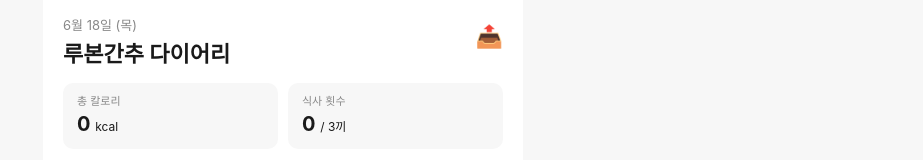
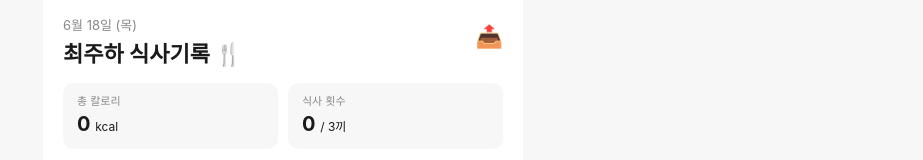
Before and after one commit to cHoIjUhV/diet-diary, a Next.js app: page / in a window 1280 px wide. Shown: the top 160 px of the page, without its empty margins (357-1280 px from the left). Built offline with nearby package versions, Linux system fonts and the light colour scheme; no server answers; the database is empty.

Commit message:
제목 변경: 최주하 식사기록

```diff
--- a/app/layout.tsx
+++ b/app/layout.tsx
@@ -2,7 +2,7 @@ import type { Metadata } from 'next'
 import './globals.css'
 
 export const metadata: Metadata = {
-  title: '루본간추 다이어리',
+  title: '최주하 식사기록 🍴',
   description: '나만의 식사 기록 앱',
   manifest: '/manifest.json',
 }
--- a/app/page.tsx
+++ b/app/page.tsx
@@ -55,7 +55,7 @@ export default function Home() {
         <div style={{ display: 'flex', justifyContent: 'space-between', alignItems: 'flex-start' }}>
           <div>
             <div style={{ fontSize: 13, color: '#888' }}>{displayDate}</div>
-            <div style={{ fontSize: 22, fontWeight: 700, marginTop: 2 }}>루본간추 다이어리</div>
+            <div style={{ fontSize: 22, fontWeight: 700, marginTop: 2 }}>최주하 식사기록 🍴</div>
           </div>
           <button
             onClick={() => setShowShare(true)}
--- a/components/ShareCard.tsx
+++ b/components/ShareCard.tsx
@@ -50,7 +50,7 @@ export default function ShareCard({ date, logs, onClose }: {
         <div ref={cardRef} style={{ background: '#fff', borderRadius: 16, padding: 20, border: '1px solid #eee' }}>
           <div style={{ textAlign: 'center', marginBottom: 16 }}>
             <div style={{ fontSize: 12, color: '#888' }}>{displayDate}</div>
-            <div style={{ fontSize: 18, fontWeight: 800, letterSpacing: '-0.5px' }}>루본간추 다이어리</div>
+            <div style={{ fontSize: 18, fontWeight: 800, letterSpacing: '-0.5px' }}>최주하 식사기록 🍴</div>
             <div style={{ fontSize: 13, color: '#555', marginTop: 4 }}>총 {totalCalories} kcal</div>
           </div>
 
```
